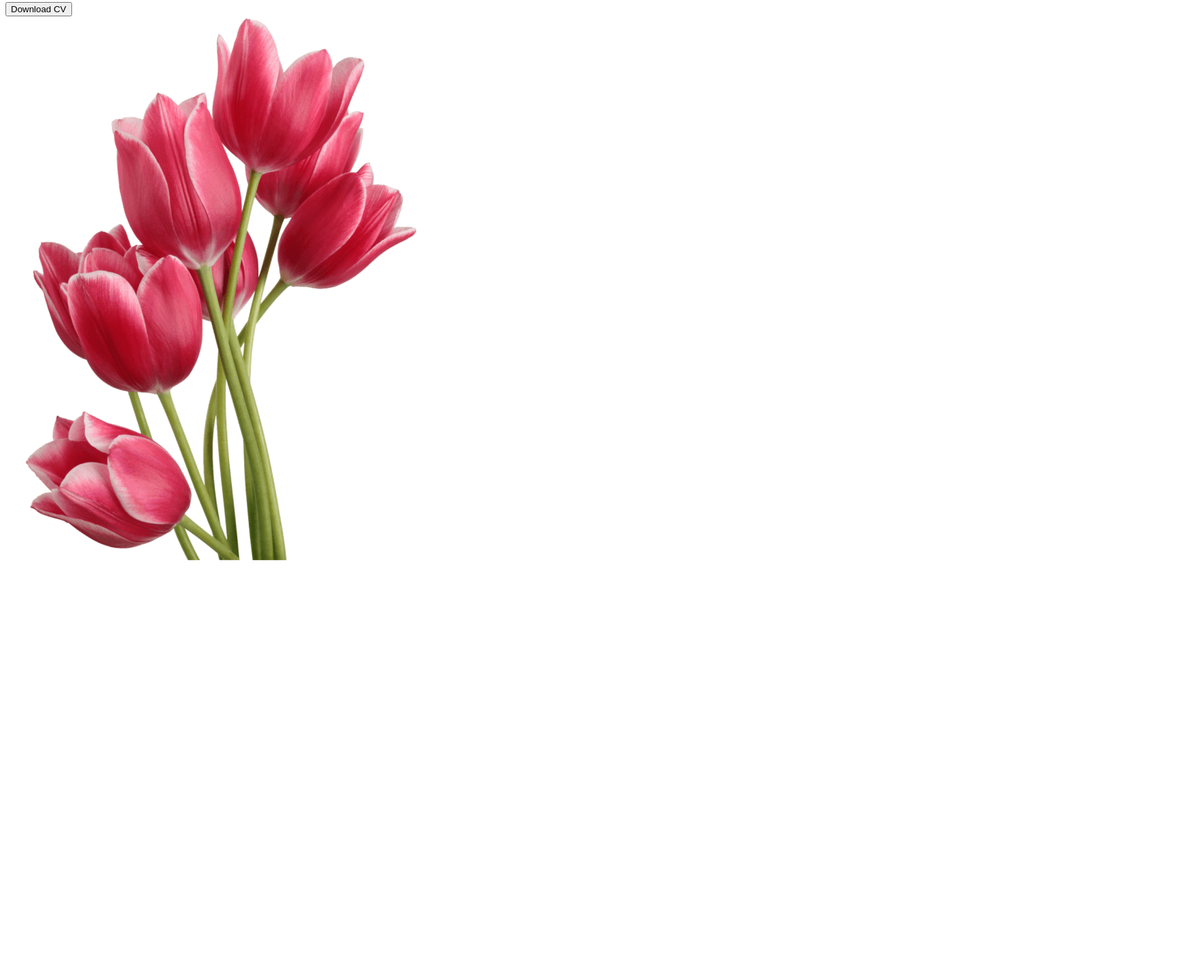
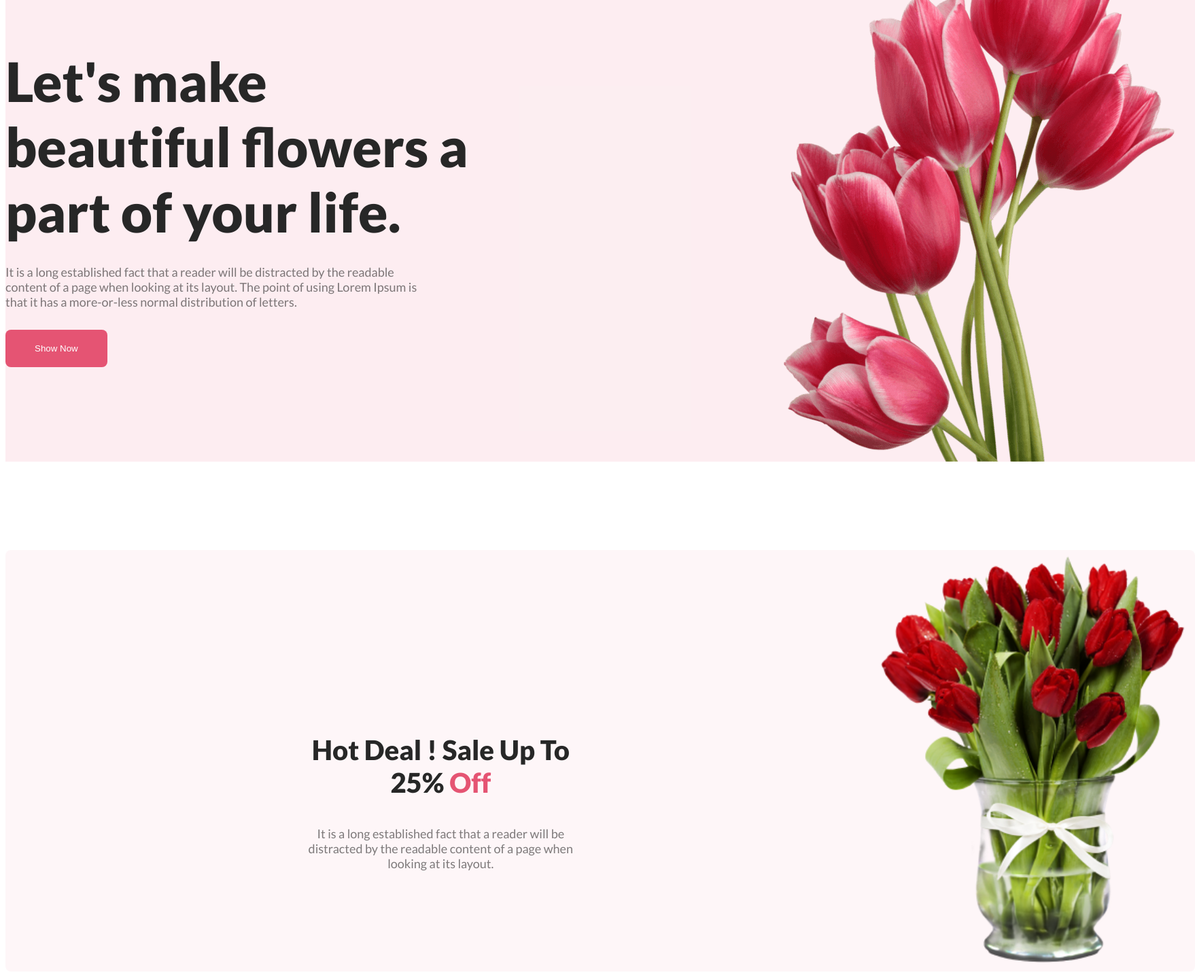
Before and after one commit to siyamar/flower-assignment-1, a plain HTML site: page index.html in a window 1280 px wide. Shown: the part 129-1566 px from the top of the page at 68% size, 1758 px wide, since content can reach past the window. Before the commit the page ends 965 px from the top, so only its background shows below. Drawn offline with Linux system fonts and the light colour scheme.

Commit message:
headder part complete

```diff
--- a/index.html
+++ b/index.html
@@ -16,13 +16,19 @@
             <div class="banner-content">
                 <h1 class="banner-title">Let's make beautiful flowers a part of your life.</h1>
                 <p class="banner-description">It is a long established fact that a reader will be distracted by the readable content of a page when looking at its layout. The point of using Lorem Ipsum is that it has a more-or-less normal distribution of letters.</p>
-                <button class="btn-primary">Download CV</button>
+                <button class="btn-primary">Show Now</button>
             </div>
             <img class="flower-pic" src="./images/pngwing 10.png" alt="">
         </div>
     </header>
     <main>
-
+        <section class="sign-up">
+            <div class="sign-up-container">
+                <h3 class="sign-up-title">Hot Deal ! Sale Up To 25%   <span class="off">Off</span></h3>
+                <p class="sign-up-description">It is a long established fact that a reader will be distracted by the readable content of a page when looking at its layout.</p>
+            </div>
+            <img src="./images/pngwing 8.png" alt="">
+        </section>
     </main>
     <footer>
 
--- a/styles/style.css
+++ b/styles/style.css
@@ -0,0 +1,82 @@
+body{
+    font-family: 'Lato', sans-serif;
+}
+
+.btn-primary{
+    border-radius: 8px;
+    background: #E55473;
+    padding: 20px 43px;
+    border: none;
+    color: white;
+}
+
+.banner{
+    /* padding: 30px 30px 0px 150px; */
+    /* padding: 50px 140px 0; */
+    display: flex;
+    align-items: center;
+    justify-content: space-between;
+    background: rgba(229, 84, 115, 0.10);
+    width: 1750px;
+    height: 800px;
+    margin: 0px auto;
+}
+
+.flower-pic{
+   /* padding-top: 50px;
+   padding-right: 240px; */
+}
+.banner-title{
+    color: #272727;
+    font-size: 80px;
+    font-weight: 800;
+    display: flex;
+    width: 708px;
+    margin-bottom: 30px;
+
+}
+.banner-description{
+    margin-bottom: 30px;
+    color: rgba(39, 39, 39, 0.60);
+    font-size: 18px;
+    font-weight: 400;
+    display: flex;
+    width: 634px;
+}
+
+
+/* Sign-up section */
+
+.sign-up{
+    display: flex;
+    /* justify-content: space-between; */
+    /* padding: 100px 42px; */
+    width: 1750px;
+    height: 620px;
+    border-radius: 8px;
+    background: rgba(229, 84, 115, 0.05);
+    margin: 130px auto 0;
+}
+
+.sign-up-container{
+    width: 550px;
+    padding: 0 420px;
+
+}
+.sign-up-title{
+    color: #272727;
+    font-size: 40px;
+    font-weight: 800;
+    text-align: center;
+    padding-top: 230px;
+}
+
+.off{
+    color: #E55473;
+}
+.sign-up-description{
+    color: rgba(39, 39, 39, 0.60);
+    text-align: center;
+    font-size: 18px;
+    font-weight: 400;
+}
```
Also changed, not shown: images/pngwing 7.png (added), images/pngwing 8.png (added).
